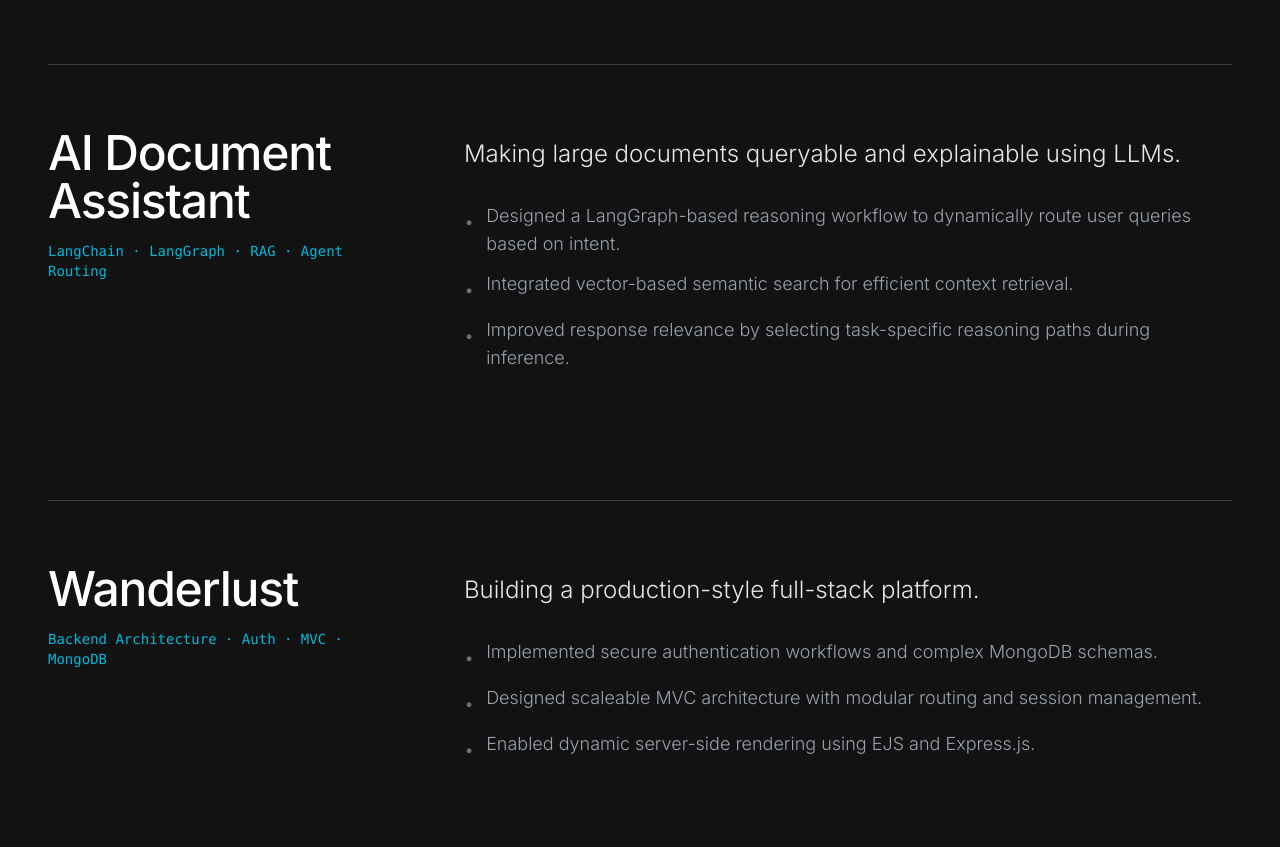
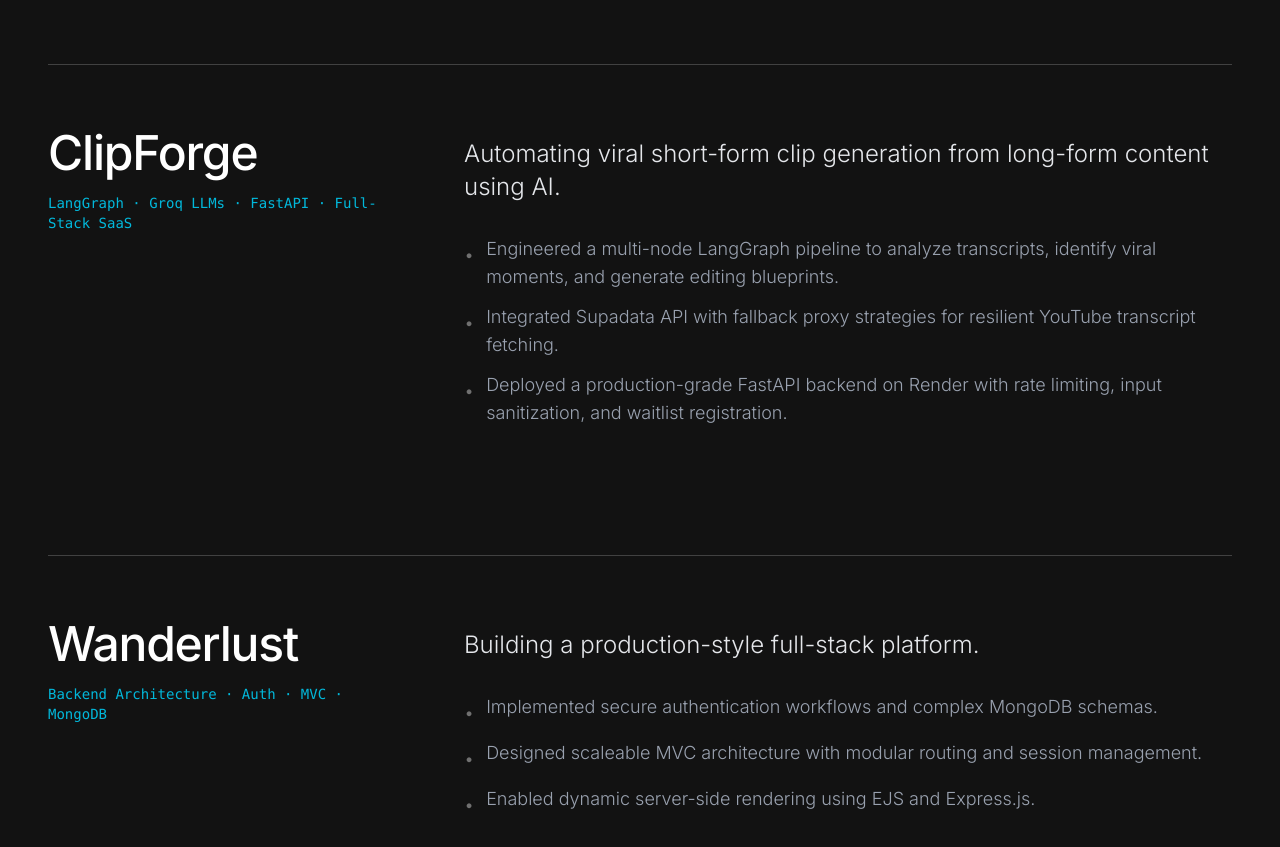
Before and after one commit to FaizJamal06/faiz-dev-portfolio, a Next.js app: page / in a window 1280 px wide. Shown: the part 4200-5047 px from the top of the page. Built offline with nearby package versions, Linux system fonts and the light colour scheme.

Commit message:
feat: replace AI Document Assistant with ClipForge project & update resume

```diff
--- a/components/Projects.tsx
+++ b/components/Projects.tsx
@@ -5,13 +5,13 @@
 export default function Projects() {
     const projects = [
         {
-            title: "AI Document Assistant",
-            problem: "Making large documents queryable and explainable using LLMs.",
-            focus: "LangChain · LangGraph · RAG · Agent Routing",
+            title: "ClipForge",
+            problem: "Automating viral short-form clip generation from long-form content using AI.",
+            focus: "LangGraph · Groq LLMs · FastAPI · Full-Stack SaaS",
             details: [
-                "Designed a LangGraph-based reasoning workflow to dynamically route user queries based on intent.",
-                "Integrated vector-based semantic search for efficient context retrieval.",
-                "Improved response relevance by selecting task-specific reasoning paths during inference."
+                "Engineered a multi-node LangGraph pipeline to analyze transcripts, identify viral moments, and generate editing blueprints.",
+                "Integrated Supadata API with fallback proxy strategies for resilient YouTube transcript fetching.",
+                "Deployed a production-grade FastAPI backend on Render with rate limiting, input sanitization, and waitlist registration."
             ]
         },
         {
```
Also changed, not shown: 1 other file (tests, documents, lock files or other folders).
